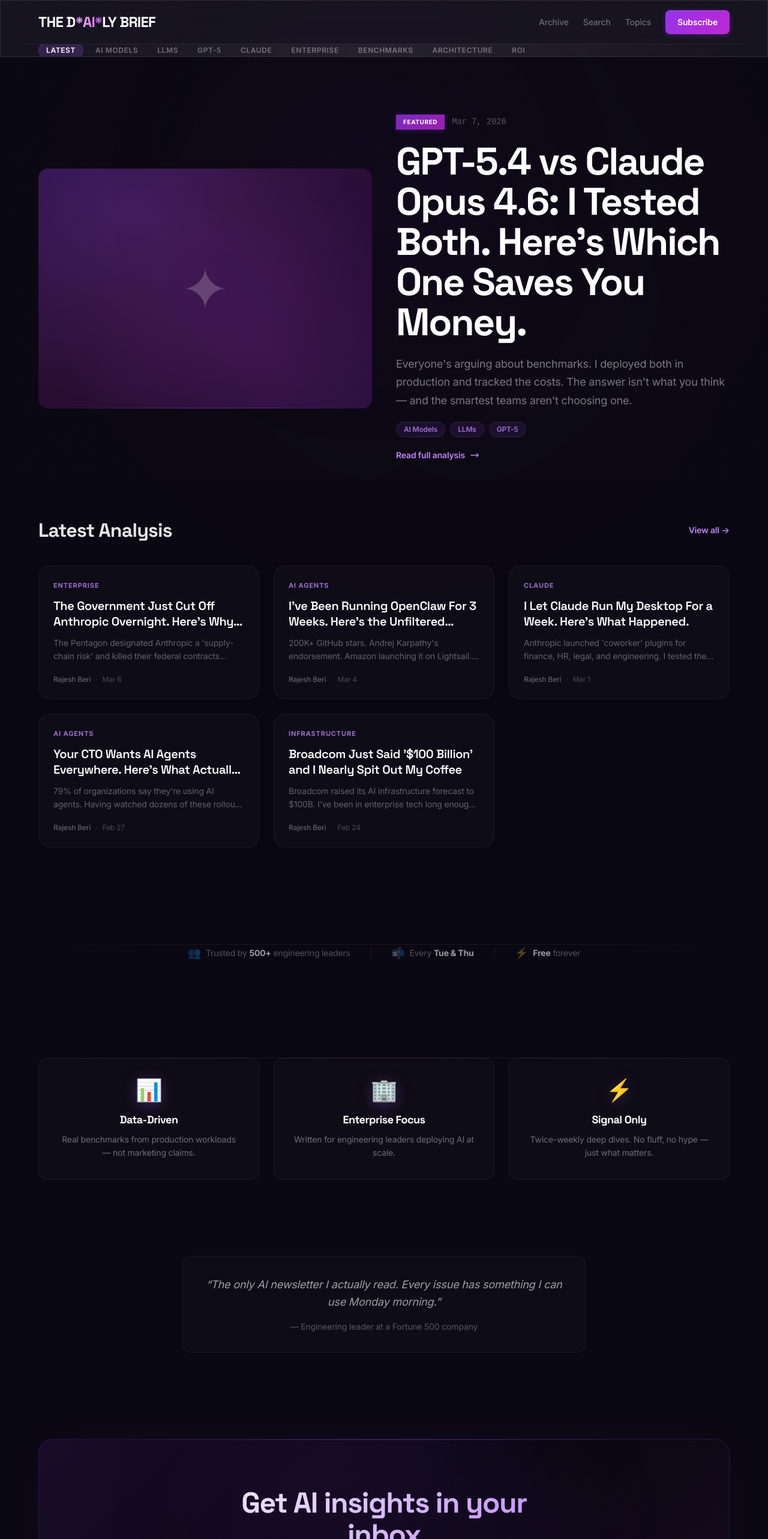
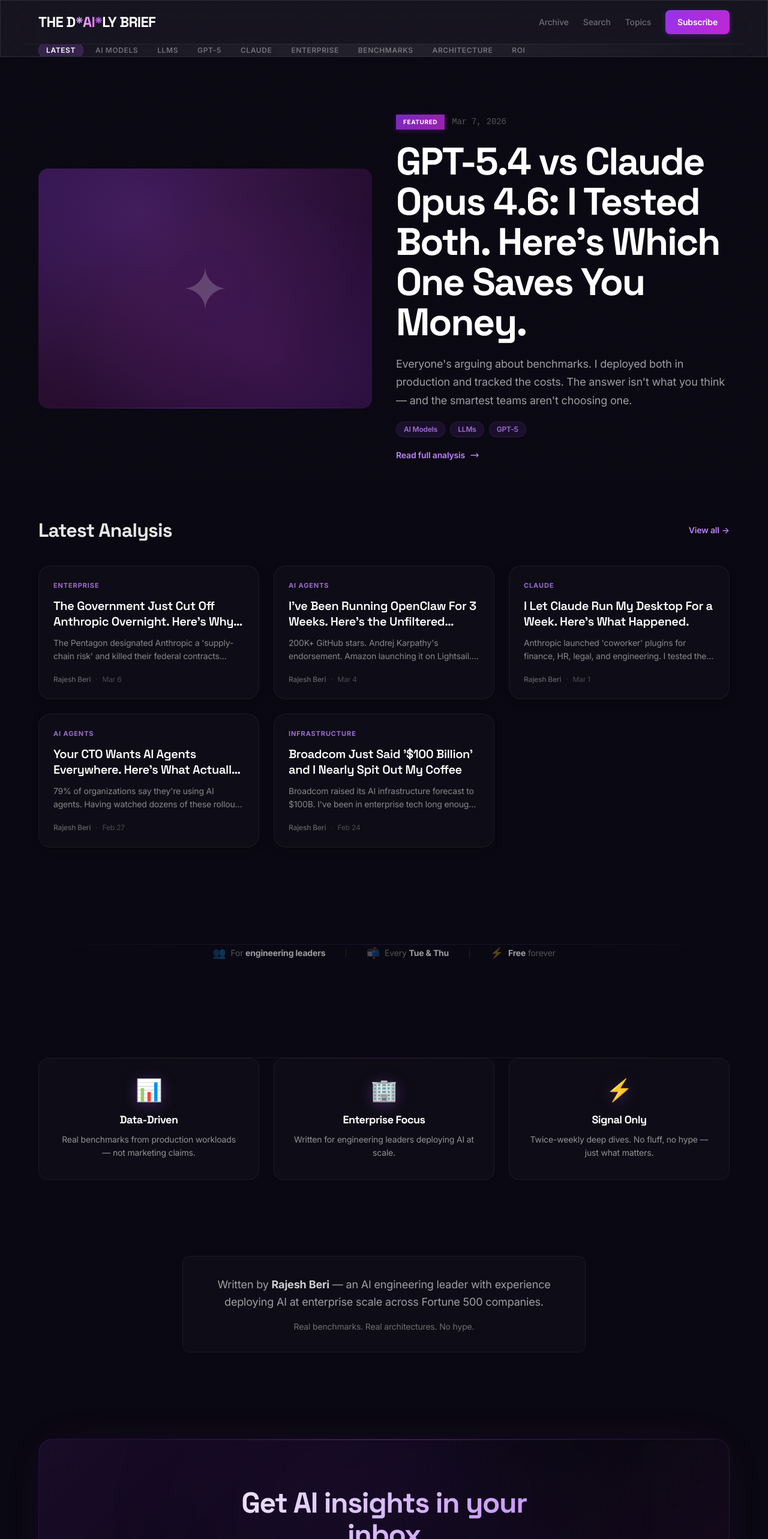
Before and after one commit to rajeshberi/beri.net, a Next.js app: page / in a window 1280 px wide. Shown: the top 2566 px of the page at 60% size. Built offline with nearby package versions, Linux system fonts and the light colour scheme.

Commit message:
UX review: remove Zscaler, fix contrast, reduce subscribe prompts, remove fake social proof

```diff
--- a/app/newsletter/[slug]/page.tsx
+++ b/app/newsletter/[slug]/page.tsx
@@ -11,8 +11,7 @@ import ReadingProgress from '@/components/ReadingProgress';
 import TableOfContents from '@/components/TableOfContents';
 import ShareButtons from '@/components/ShareButtons';
 import InlineSubscribe from '@/components/InlineSubscribe';
-import ExitIntent from '@/components/ExitIntent';
-import ScrollSubscribePrompt from '@/components/ScrollSubscribePrompt';
+// ExitIntent and ScrollSubscribePrompt removed - too many subscribe prompts
 
 export async function generateStaticParams() {
   return getAllSlugs().map((slug) => ({ slug }));
@@ -53,8 +52,7 @@ export default async function NewsletterPage({ params }: { params: Promise<{ slu
   return (
     <div className="min-h-screen bg-[#0a0812] text-white noise">
       <ReadingProgress />
-      <ExitIntent />
-      <ScrollSubscribePrompt />
+      {/* Subscribe prompts reduced to InlineSubscribe + bottom NewsletterSignup only */}
 
       {/* Ambient background */}
       <div className="fixed inset-0 pointer-events-none">
@@ -115,7 +113,7 @@ export default async function NewsletterPage({ params }: { params: Promise<{ slu
                     RB
                   </div>
                   <div className="text-sm text-white/40">
-                    <span className="text-white/70 font-medium">Rajesh Beri</span> · Head of AI Engineering at Zscaler
+                    <span className="text-white/70 font-medium">Rajesh Beri</span> · AI Engineering Leader
                   </div>
                 </div>
                 <ShareButtons title={newsletter.title} slug={slug} />
@@ -153,7 +151,7 @@ export default async function NewsletterPage({ params }: { params: Promise<{ slu
               </div>
               <div>
                 <div className="font-semibold">Rajesh Beri</div>
-                <div className="text-sm text-white/40">Head of AI Engineering at Zscaler</div>
+                <div className="text-sm text-white/40">AI Engineering Leader · Enterprise AI</div>
               </div>
             </div>
           </div>
@@ -174,7 +172,7 @@ export default async function NewsletterPage({ params }: { params: Promise<{ slu
                       <h4 className="heading-sm text-sm mt-2 mb-2 group-hover:text-purple-200 transition-colors line-clamp-2">
                         {article.title}
                       </h4>
-                      <p className="body-sm text-white/35 line-clamp-2">{article.excerpt}</p>
+                      <p className="body-sm text-white/50 line-clamp-2">{article.excerpt}</p>
                     </article>
                   </Link>
                 ))}
--- a/app/page.tsx
+++ b/app/page.tsx
@@ -18,9 +18,9 @@ export default function Home() {
     <div className="min-h-screen bg-[#0a0812] text-white noise">
       {/* Ambient background */}
       <div className="fixed inset-0 pointer-events-none">
-        <div className="absolute top-0 left-1/4 w-[600px] h-[600px] bg-purple-900/20 rounded-full blur-[140px] glow-orb" />
-        <div className="absolute bottom-1/4 right-1/4 w-[500px] h-[500px] bg-fuchsia-900/15 rounded-full blur-[140px] glow-orb-delayed" />
-        <div className="absolute top-1/2 left-1/2 -translate-x-1/2 -translate-y-1/2 w-full h-full grid-pattern opacity-50" />
+        <div className="absolute top-0 left-1/4 w-[600px] h-[600px] bg-purple-900/12 rounded-full blur-[140px] glow-orb" />
+        <div className="absolute bottom-1/4 right-1/4 w-[500px] h-[500px] bg-fuchsia-900/8 rounded-full blur-[140px] glow-orb-delayed" />
+        <div className="absolute top-1/2 left-1/2 -translate-x-1/2 -translate-y-1/2 w-full h-full grid-pattern opacity-30" />
       </div>
 
       <div className="relative">
@@ -67,7 +67,7 @@ export default function Home() {
                           {featured.title}
                         </h2>
 
-                        <p className="body-lg text-white/45 line-clamp-3">
+                        <p className="body-lg text-white/60 line-clamp-3">
                           {featured.excerpt}
                         </p>
 
@@ -120,7 +120,7 @@ export default function Home() {
                                 {article.title}
                               </h4>
 
-                              <p className="body-sm text-white/35 mb-5 line-clamp-2 flex-1">
+                              <p className="body-sm text-white/50 mb-5 line-clamp-2 flex-1">
                                 {article.excerpt}
                               </p>
 
@@ -156,7 +156,7 @@ export default function Home() {
               <div className="flex items-center justify-center gap-8 flex-wrap text-sm text-white/30">
                 <span className="flex items-center gap-2">
                   <span className="text-lg">👥</span>
-                  <span>Trusted by <strong className="text-white/60">500+</strong> engineering leaders</span>
+                  <span>For <strong className="text-white/60">engineering leaders</strong></span>
                 </span>
                 <span className="hidden sm:inline text-white/10">|</span>
                 <span className="flex items-center gap-2">
@@ -185,7 +185,7 @@ export default function Home() {
                     <div className="value-card">
                       <div className="icon">{item.icon}</div>
                       <h4 className="font-display font-bold text-lg mb-2">{item.title}</h4>
-                      <p className="body-sm text-white/40">{item.desc}</p>
+                      <p className="body-sm text-white/55">{item.desc}</p>
                     </div>
                   </ScrollReveal>
                 ))}
@@ -193,14 +193,14 @@ export default function Home() {
             </section>
           </ScrollReveal>
 
-          {/* ===== TESTIMONIAL ===== */}
+          {/* ===== ABOUT ===== */}
           <ScrollReveal>
             <section className="pb-16">
               <div className="rounded-xl border border-white/5 bg-white/[0.02] p-8 text-center max-w-2xl mx-auto">
-                <blockquote className="text-lg text-white/60 italic leading-relaxed mb-4">
-                  &ldquo;The only AI newsletter I actually read. Every issue has something I can use Monday morning.&rdquo;
-                </blockquote>
-                <div className="text-sm text-white/30">— Engineering leader at a Fortune 500 company</div>
+                <p className="text-lg text-white/60 leading-relaxed mb-4">
+                  Written by <strong className="text-white/80">Rajesh Beri</strong> — an AI engineering leader with experience deploying AI at enterprise scale across Fortune 500 companies.
+                </p>
+                <p className="text-sm text-white/40">Real benchmarks. Real architectures. No hype.</p>
               </div>
             </section>
           </ScrollReveal>
--- a/components/ExitIntent.tsx
+++ b/components/ExitIntent.tsx
@@ -46,7 +46,7 @@ export default function ExitIntent() {
         <div className="text-4xl">📬</div>
         <h3 className="text-2xl font-bold">Before you go...</h3>
         <p className="text-white/50">
-          Join 500+ engineering leaders getting enterprise AI insights every Tuesday & Thursday. No spam — just signal.
+          Get enterprise AI insights every Tuesday & Thursday. No spam — just signal.
         </p>
         <a href="#newsletter" onClick={() => setShow(false)} className="btn-primary inline-block w-full">
           Subscribe free →
--- a/components/Footer.tsx
+++ b/components/Footer.tsx
@@ -10,7 +10,7 @@ export default function Footer() {
             <div className="font-display font-bold text-xl mb-4">
               THE D<span className="text-shimmer">*AI*</span>LY BRIEF
             </div>
-            <p className="body-sm text-white/35 max-w-sm leading-relaxed">
+            <p className="body-sm text-white/50 max-w-sm leading-relaxed">
               Enterprise AI news and analysis for engineering leaders. Twice-weekly deep dives — no hype, just signal.
             </p>
           </div>
--- a/components/NewsletterSignup.tsx
+++ b/components/NewsletterSignup.tsx
@@ -12,7 +12,7 @@ export default function NewsletterSignup() {
           <h3 className="heading-lg text-gradient-subtle">
             Get AI insights in your inbox
           </h3>
-          <p className="body-lg text-white/45 max-w-md mx-auto">
+          <p className="body-lg text-white/60 max-w-md mx-auto">
             Twice-weekly deep dives into what matters in AI. No spam, just signal.
           </p>
 
```
Also changed, not shown: 2 other files (tests, documents, lock files or other folders).
